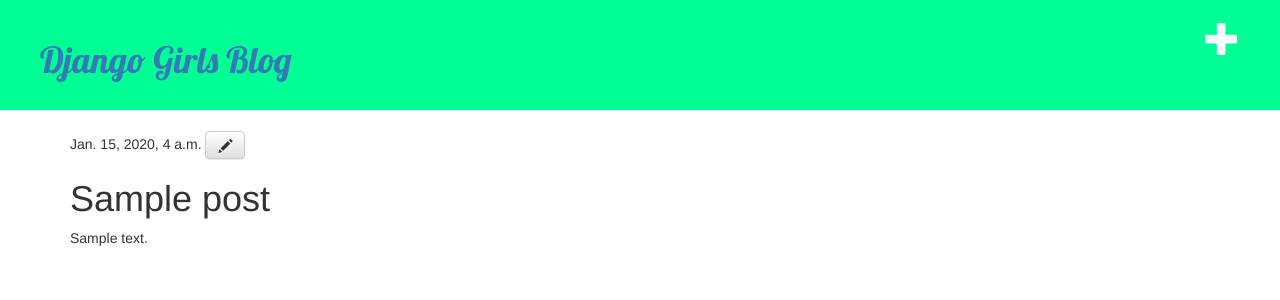
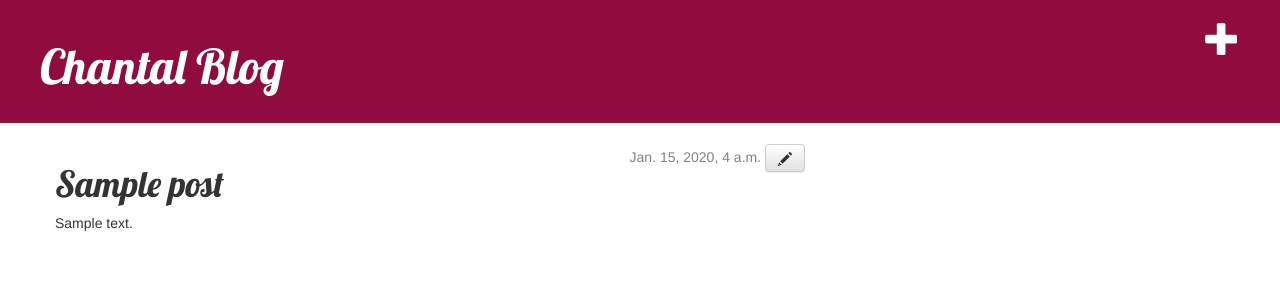
Before and after one commit to chantal97/my-first-blog, a Django app: page /post/1/ in a window 1280 px wide. Shown: the top 300 px of the page. Run offline with Django 3.2, Linux system fonts and the light colour scheme; tables that the repository leaves empty hold one stand-in row (values such as "Sample post"); some libraries are stand-ins or nearby versions.

Commit message:
Modifique el estilo de CSS

```diff
--- a/blog/static/css/blog.css
+++ b/blog/static/css/blog.css
@@ -1,8 +1,8 @@
 .page-header {
-        background-color: #00ff94;
+        background-color: #900c3f;
         margin-top: 0;
         padding: 20px 20px 20px 40px;
-
+    }
 
     .page-header h1, .page-header h1 a, .page-header h1 a:visited, .page-header h1 a:active {
         color: #ffffff;
--- a/blog/templates/blog/base.html
+++ b/blog/templates/blog/base.html
@@ -1,7 +1,7 @@
 {% load staticfiles %}
     <html>
         <head>
-            <title>Django Girls blog</title>
+            <title>Chantal blog</title>
             <link rel="stylesheet" href="//maxcdn.bootstrapcdn.com/bootstrap/3.2.0/css/bootstrap.min.css">
             <link rel="stylesheet" href="//maxcdn.bootstrapcdn.com/bootstrap/3.2.0/css/bootstrap-theme.min.css">
             <link href='//fonts.googleapis.com/css?family=Lobster&subset=latin,latin-ext' rel='stylesheet' type='text/css'>
@@ -10,7 +10,7 @@
         <body>
          <div class="page-header">
             <a href="{% url 'post_new' %}" class="top-menu"><span class="glyphicon glyphicon-plus"></span></a>
-            <h1><a href="/">Django Girls Blog</a></h1>
+            <h1><a href="/">Chantal Blog</a></h1>
         </div>
         <div class="content container">
             <div class="row">
```
